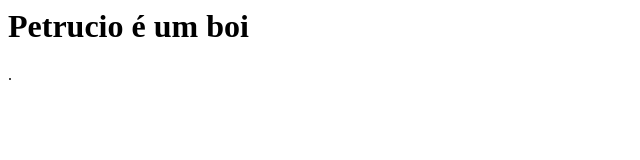
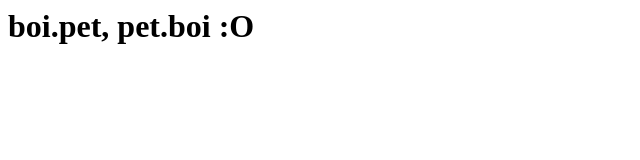
Before and after one commit to arthur4ires/boi.pet, a plain HTML site: page index.html in a window 1280 px wide. Shown: the whole page, without its empty margins (0-640 px from the left). Drawn offline with Linux system fonts and the light colour scheme.

Commit message:
Update index.html

```diff
--- a/index.html
+++ b/index.html
@@ -1 +1 @@
-<h1>Petrucio é um boi</h1>.
+<h1>boi.pet, pet.boi :O</h1>
```
